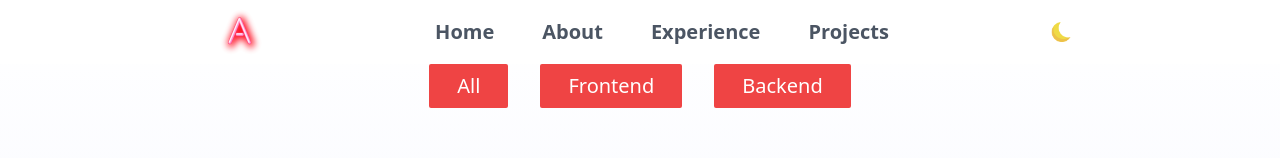
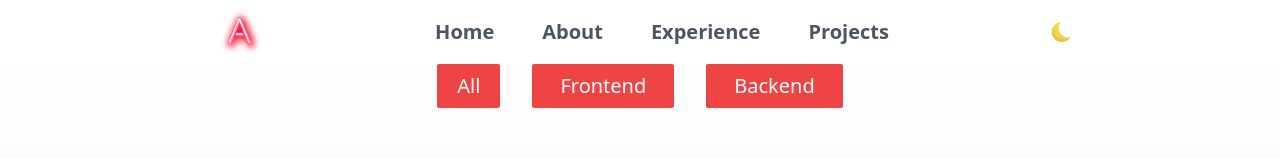
Before and after one commit to Adem54/personal-portfolio, a React (Create React App) app: page /projects in a window 1280 px wide. Shown: the top 158 px of the page. Built offline with nearby package versions, Linux system fonts and the light colour scheme.

Commit message:
simple-css-editions-implemented

```diff
--- a/src/pages/Works.tsx
+++ b/src/pages/Works.tsx
@@ -14,7 +14,7 @@ const Works = () => {
     >
       <div className="relative flex  min-h-screen items-center justify-center ">
         <div className="flex   absolute -top-20  container mx-auto    justify-center   text-white gap-x-8 ">
-          <button className={`bg-red-500 px-7 py-2 rounded-sm text-xl ${projectsStatus==='all' ? 'bg-green-400' : ''}`}
+          <button className={`bg-red-500 px-7 py-2 rounded-sm sm:text-sm  sm:px-5  md:text-xl ${projectsStatus==='all' ? 'bg-green-400' : ''}`}
           onClick={()=>setProjectsStatus("all")}
 
           >
```
